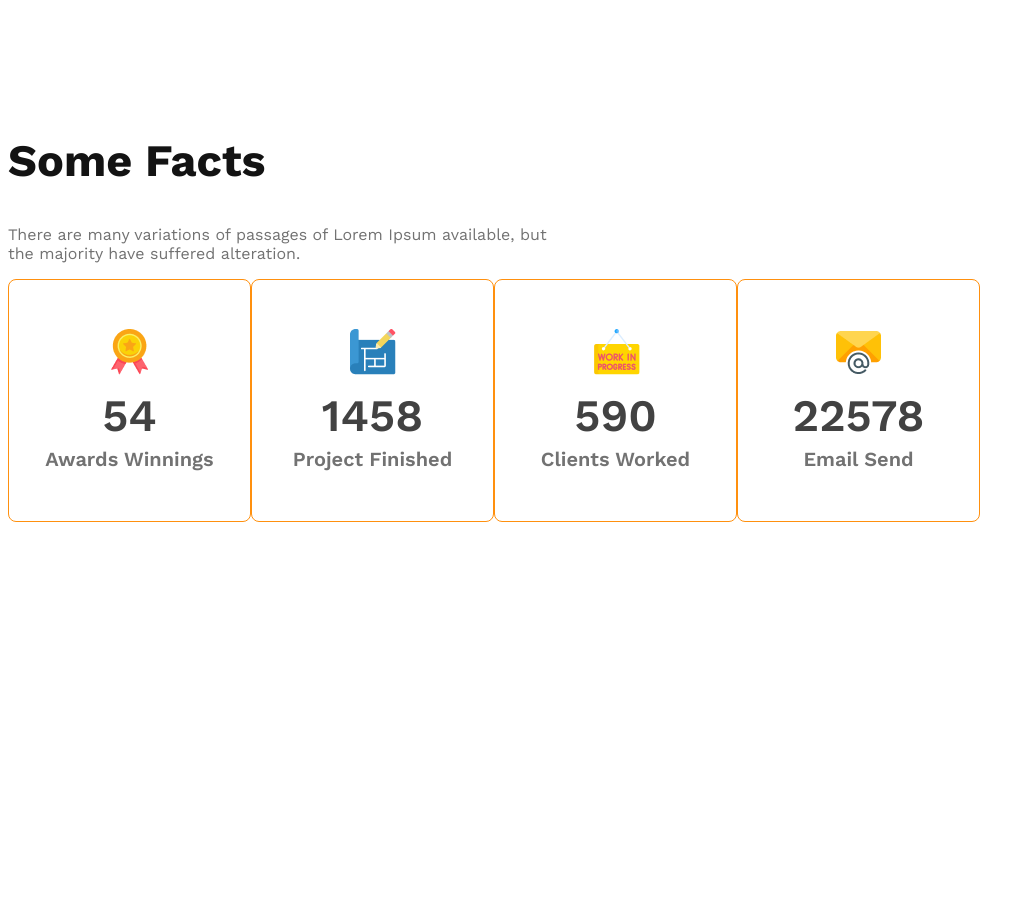
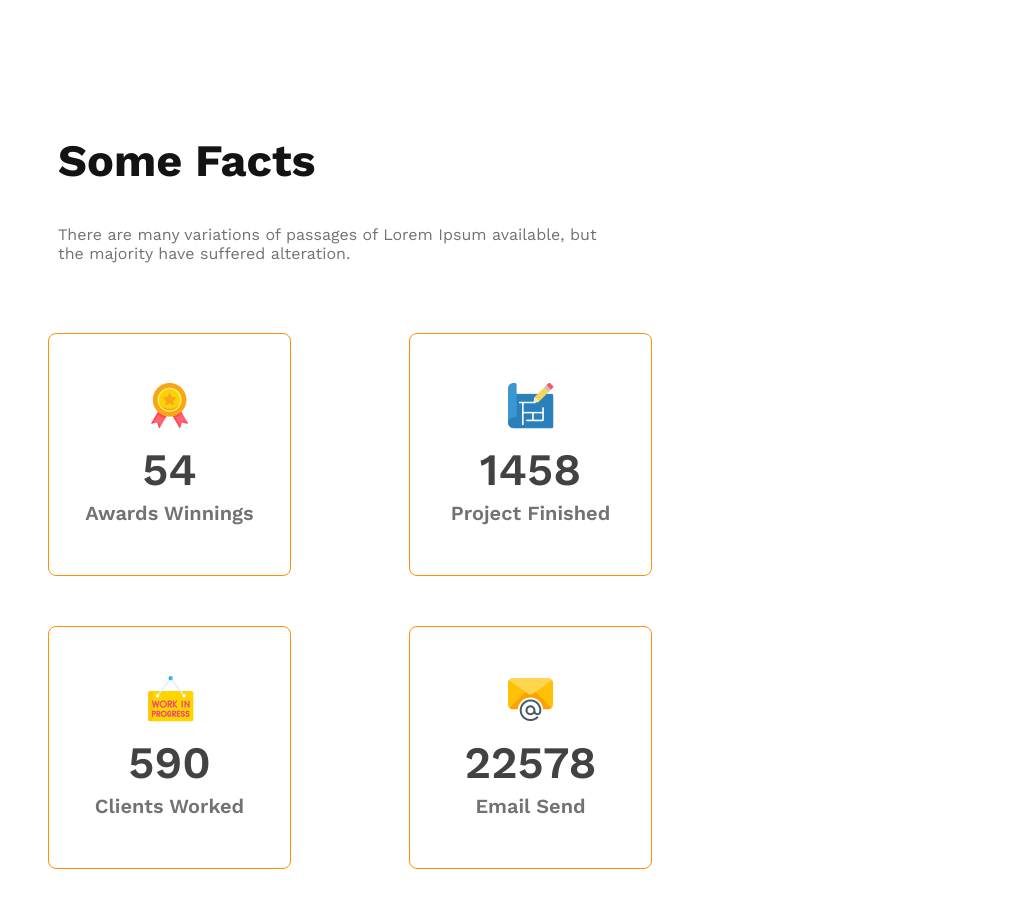
Before and after one commit to ahonafredowanhasib/Architects-Project, a plain HTML site: page index.html in a window 768 px wide. Shown: the part 2220-3129 px from the top of the page, 1018 px wide, since content can reach past the window. Before the commit the page ends 2750 px from the top, so only its background shows below. Drawn offline with nearby package versions, Linux system fonts and the light colour scheme.

Commit message:
query add again

```diff
--- a/style.css
+++ b/style.css
@@ -182,6 +182,26 @@ main section{
         grid-template-columns: repeat(2, 1fr);
     }
 }
+@media screen and (min-width: 576px) and (max-width:820px){
+    header{
+    padding: 20px;
+    }
+    .teams{
+        flex-direction: column;
+    }
+    .our-features, .facts{
+        margin: 20px;
+    }
+    .team-image{
+        grid-template-columns: repeat(2, 1fr);
+    }
+    .facts-cards, .fact{
+        margin: 20px;
+        grid-template-columns: repeat(2, 1fr);
+        gap: 10px;
+    }
+
+}
 @media screen and (min-width: 576px) and (max-width:1024px){
     header{
     padding: 20px;
@@ -189,11 +209,21 @@ main section{
     .teams{
         flex-direction: column;
     }
-    .our-features{
+    .our-features, .facts{
         margin: 20px;
     }
     .team-image{
         grid-template-columns: repeat(2, 1fr);
     }
+    .facts-cards, .fact{
+        margin: 20px;
+        grid-template-columns: repeat(2, 1fr);
+        gap: 10px;
+    }
 
 }
+@media screen and (min-width: 576px) and (max-width:1024px){
+    .facts{
+        margin: 50px;
+    }
+}
```
